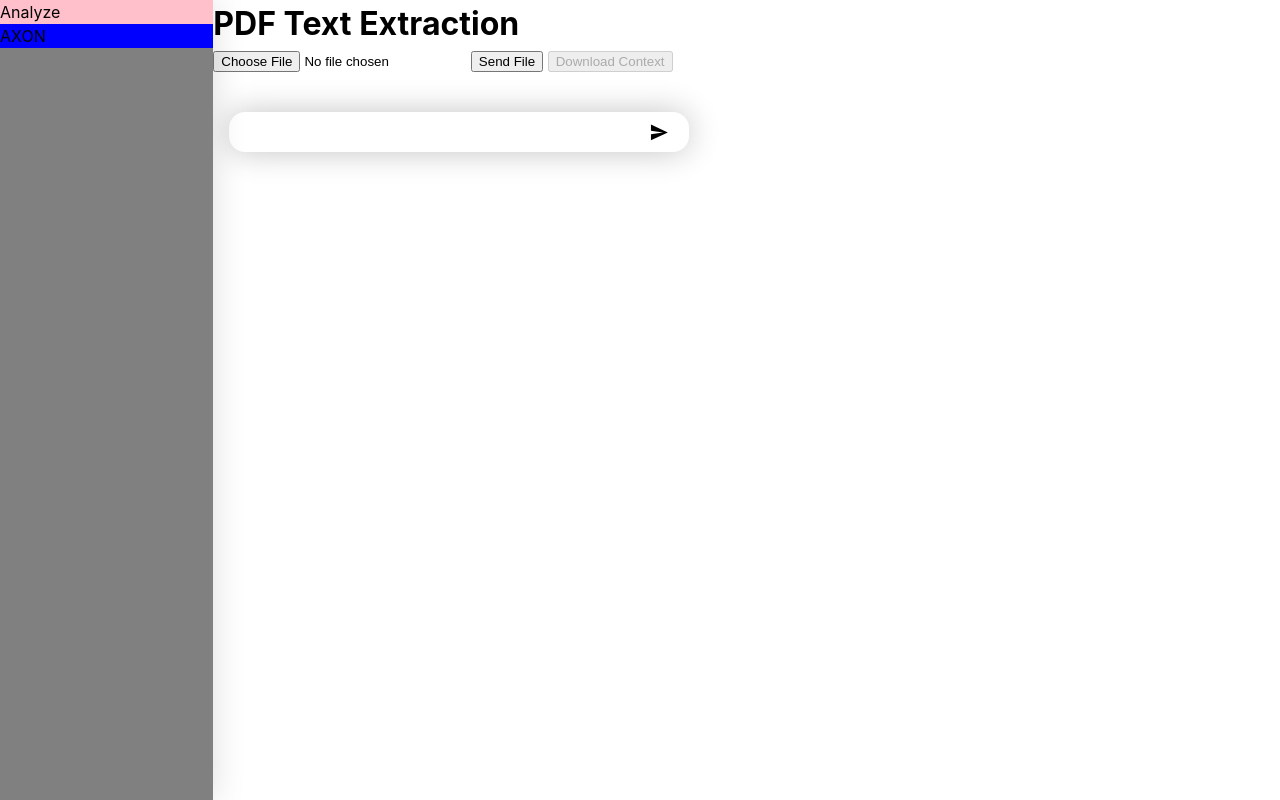
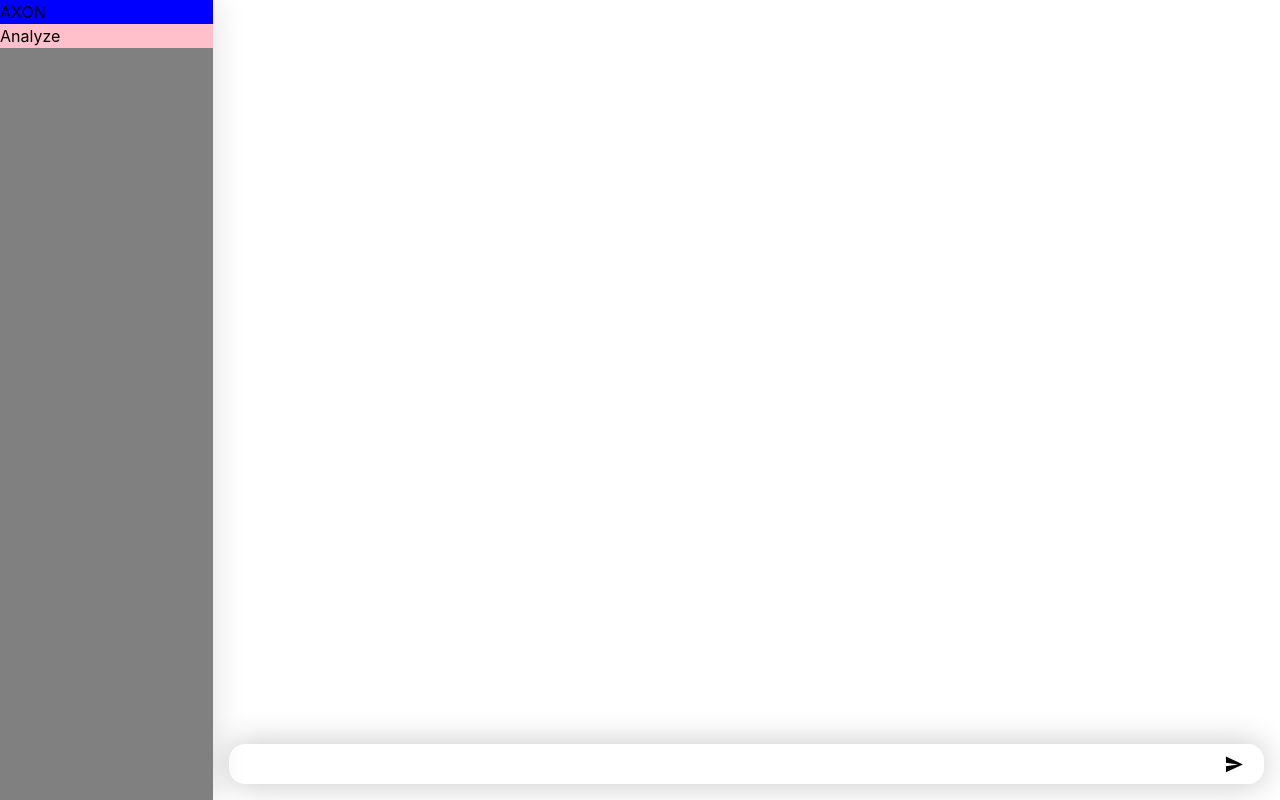
Before and after one commit to VedKathe/Axon, a React app in the folder Axon/: page /dashboard in a window 1280 px wide. Built offline with nearby package versions, Linux system fonts and the light colour scheme; the HTML template or start-up script is replaced by a standard one.

Commit message:
Update dashboard.jsx

```diff
--- a/Axon/src/pages/dashboard.jsx
+++ b/Axon/src/pages/dashboard.jsx
@@ -4,7 +4,7 @@ import Ask from '../component/ask'
 
 export default function Dashboard() {
 
-    const [selectedOption, setSelectedOption] = useState('analyze')
+    const [selectedOption, setSelectedOption] = useState('other')
 
     const handleOptionClick = (option) => {
       setSelectedOption(option)
@@ -14,8 +14,8 @@ export default function Dashboard() {
     <>
     <div style={{height: '100vh', width: '100vw', overflowY: 'hidden', display: 'flex'}}>
         <div className='left_div' style={{height: '100%', backgroundColor: 'grey', display: 'flex', flex: '.2', flexDirection: 'column'}}>
+            <div className='tab' style={{backgroundColor: 'blue', width: '100%', height: 'max-content'}} onClick={() => handleOptionClick('other')}>AXON</div>
             <div className='tab'  onClick={() => handleOptionClick('analyze')}>Analyze</div>
-            <div className='tab' style={{backgroundColor: 'blue', width: '100%', height: 'max-content'}} onClick={() => handleOptionClick('other')}>AXON</div>
         </div>
 
         <div className='right_div' style={{height: '100%', backgroundColor: 'white', display: 'flex', flex: '1', overflowY: 'scroll'}}>
```
